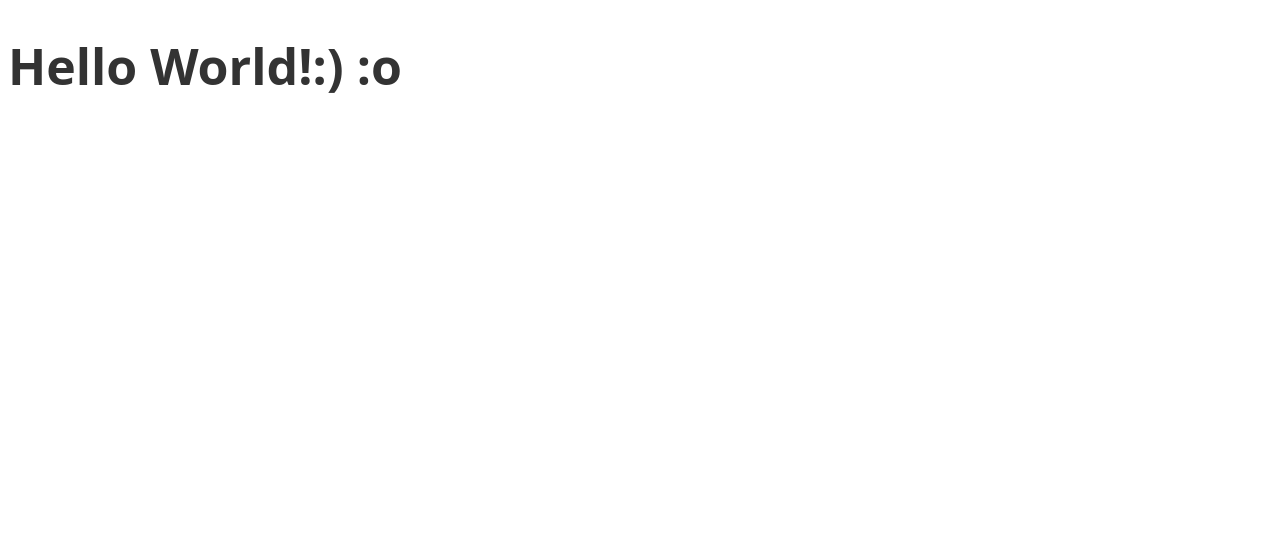
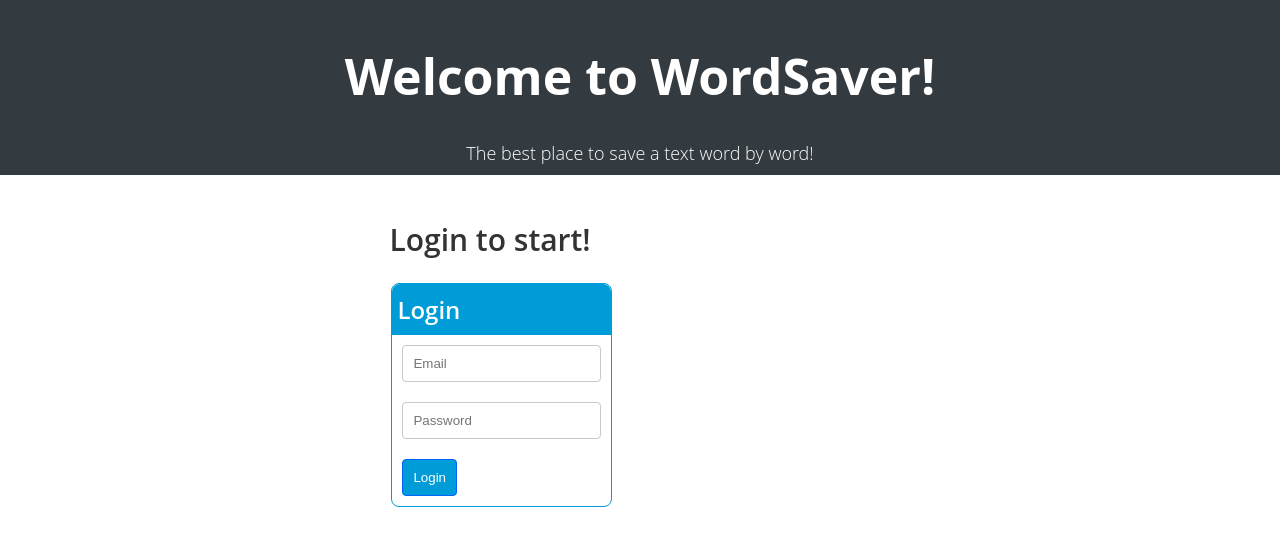
Before and after one commit to dsebok/word-saver, a Flask app: page / in a window 1280 px wide. Shown: the top 546 px of the page. Run offline with Flask 2, Linux system fonts and the light colour scheme.

Commit message:
Create index.html

```diff
--- a/static/css/main.css
+++ b/static/css/main.css
@@ -13,14 +13,15 @@ header {
 	color: white;
     background-color: var(--dark);
     margin: 0px auto;
-    margin-bottom: 30px;
-    padding: 80px 0px;
+    margin-bottom: 20px;
+    padding: 10px 0px;
 }
 
 body {
     line-height: 1.3;
     font-size: 16px;
     color: #333;
+    margin: 0px auto;
 }
 
 /******************* line types *******************/
@@ -75,7 +76,7 @@ fieldset {
 	box-sizing: border-box;
     border-radius: 8px;
     border : 1px solid var(--blue);
-	padding-bottom: 20px;
+    padding: 0px;
 }
 
 table {
--- a/templates/index.html
+++ b/templates/index.html
@@ -5,5 +5,21 @@
 {% endblock %}
 
 {% block body %}
-<h1>Hello World!:) :o</h1>
+<header>
+    <h1 id="header">Welcome to WordSaver!</h1>
+    <small id="description">The best place to save a text word by word!</small>
+</header>
+<main>
+    <section>
+        <form>
+            <h2>Login to start!</h2>
+            <fieldset>
+                <div class="card-header">Login</div>
+                <input type="email" name="email" id="email" placeholder="Email">
+                <input type="password" name="password" id="password" placeholder="Password">
+                <button id="loginButton" type="submit">Login</button>
+            </fieldset>
+        </form>
+    </section>
+</main>
 {% endblock %}
```
